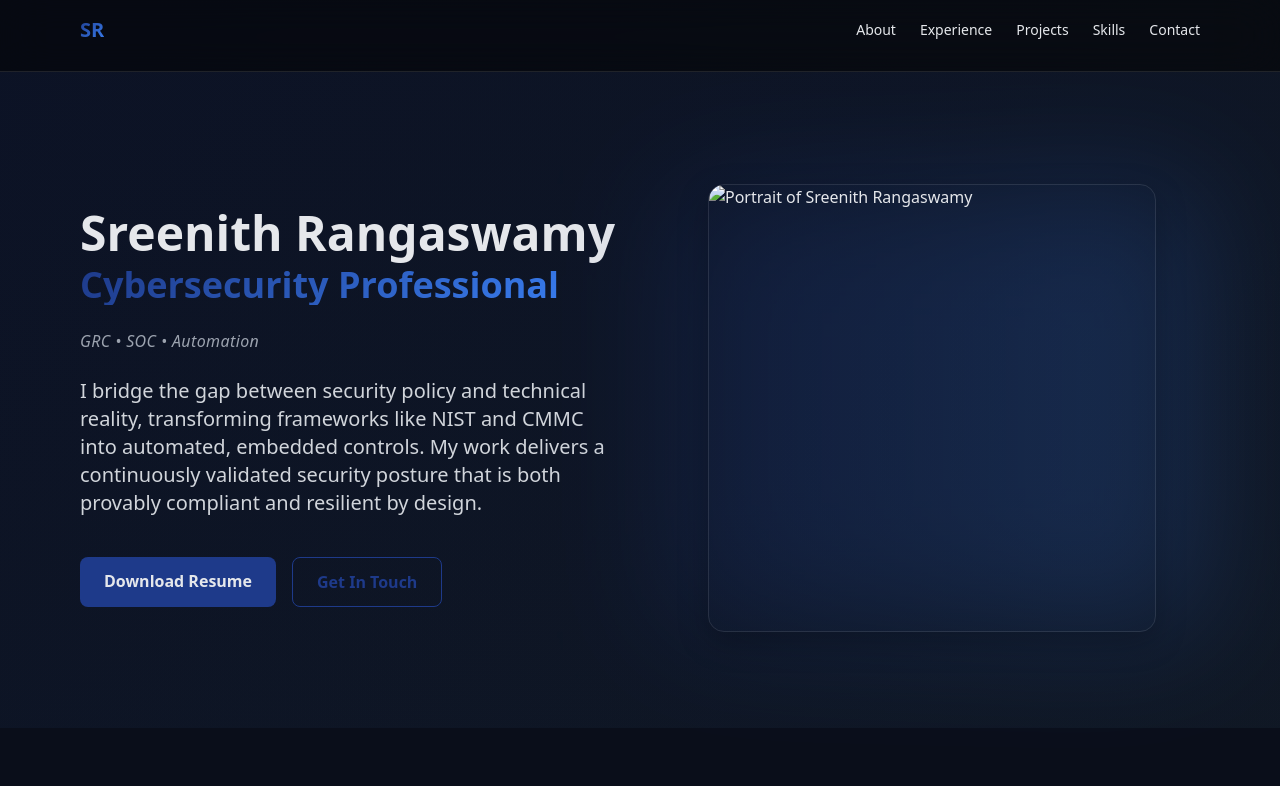
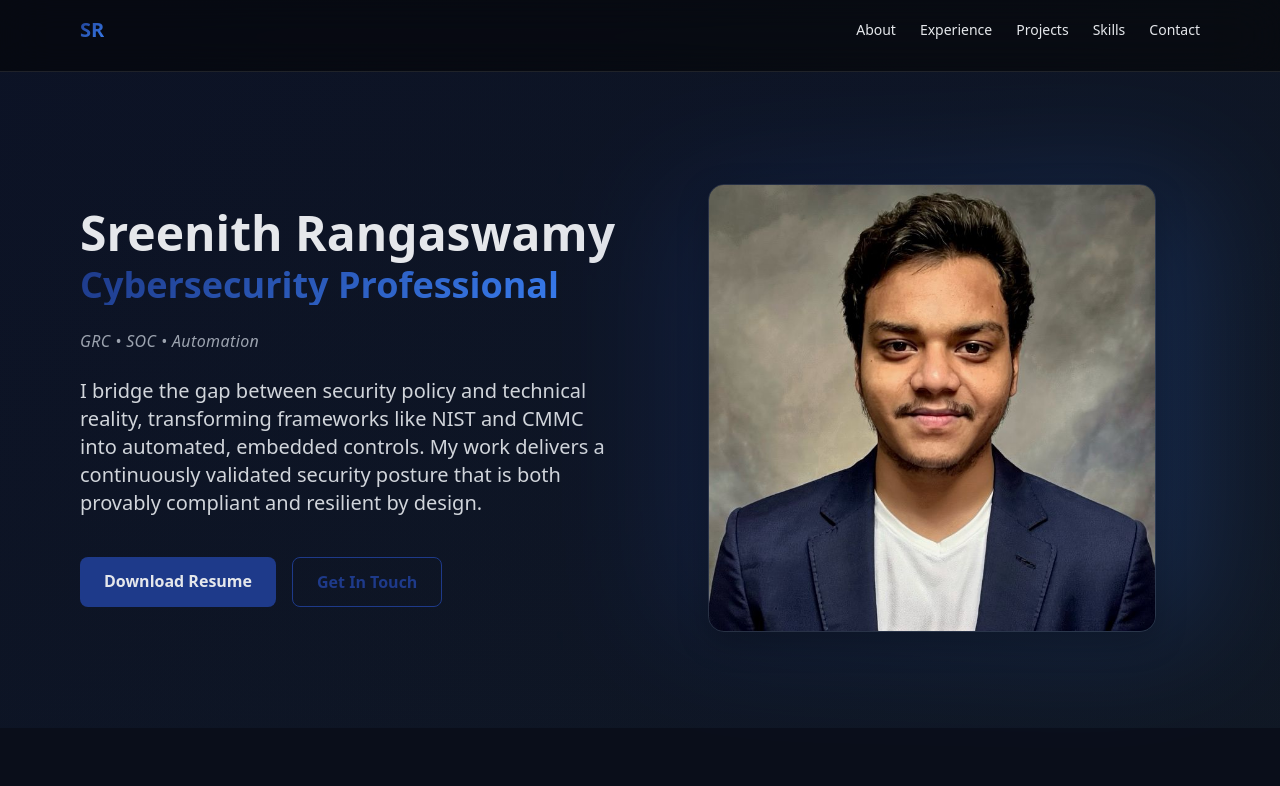
Before and after one commit to sreenith70/sreenith70.github.io, a plain HTML site: page index.html in a window 1280 px wide. Shown: the top 786 px of the page. Drawn offline with nearby package versions, Linux system fonts and the light colour scheme.

Commit message:
Update index.html
Corrected all references from Headshot.png to Headshot.jpg to match the actual file format.
Ensures the profile image loads properly across the site, including hero section, meta tags, preload, and structured data.

```diff
--- a/index.html
+++ b/index.html
@@ -19,11 +19,11 @@
   <meta name="twitter:card" content="summary_large_image" />
   <meta name="twitter:title" content="Sreenith Rangaswamy — Cybersecurity Portfolio" />
   <meta name="twitter:description" content="Cybersecurity professional specializing in GRC, SOC operations, and security automation." />
-  <meta name="twitter:image" content="https://sreenith70.github.io/assets/Headshot.png" />
+  <meta name="twitter:image" content="https://sreenith70.github.io/assets/Headshot.jpg" />
   <meta name="theme-color" content="#0A0E1A" />
 
   <!-- Performance hints -->
-  <link rel="preload" as="image" href="./assets/Headshot.png" imagesrcset="./assets/Headshot.png 1024w" imagesizes="(min-width:1024px) 480px, 60vw">
+  <link rel="preload" as="image" href="./assets/Headshot.jpg" imagesrcset="./assets/Headshot.png 1024w" imagesizes="(min-width:1024px) 480px, 60vw">
 
   <!-- Tailwind CDN -->
   <script src="https://cdn.tailwindcss.com"></script>
@@ -64,7 +64,7 @@
     "name": "Sreenith Rangaswamy",
     "jobTitle": "Cybersecurity Professional",
     "url": "https://sreenith.dev/",
-    "image": "https://sreenith70.github.io/assets/Headshot.png",
+    "image": "https://sreenith70.github.io/assets/Headshot.jpg",
     "email": "mailto:sreenith.r@gmail.com",
     "sameAs": [
       "https://www.linkedin.com/in/sreenith-cyber/",
@@ -112,7 +112,7 @@
         </div>
         <div class="relative group">
           <div class="absolute inset-0 rounded-2xl blur-3xl bg-gradient-to-r from-brand to-accent opacity-20 group-hover:opacity-40 transition"></div>
-          <img src="./assets/Headshot.png"
+          <img src="./assets/Headshot.jpg"
                alt="Portrait of Sreenith Rangaswamy"
                class="relative rounded-2xl border border-white/10 w-full max-w-md mx-auto shadow-soft group-hover:scale-[1.02] transition"
                width="1024" height="1024" fetchpriority="high" decoding="async" />
```
